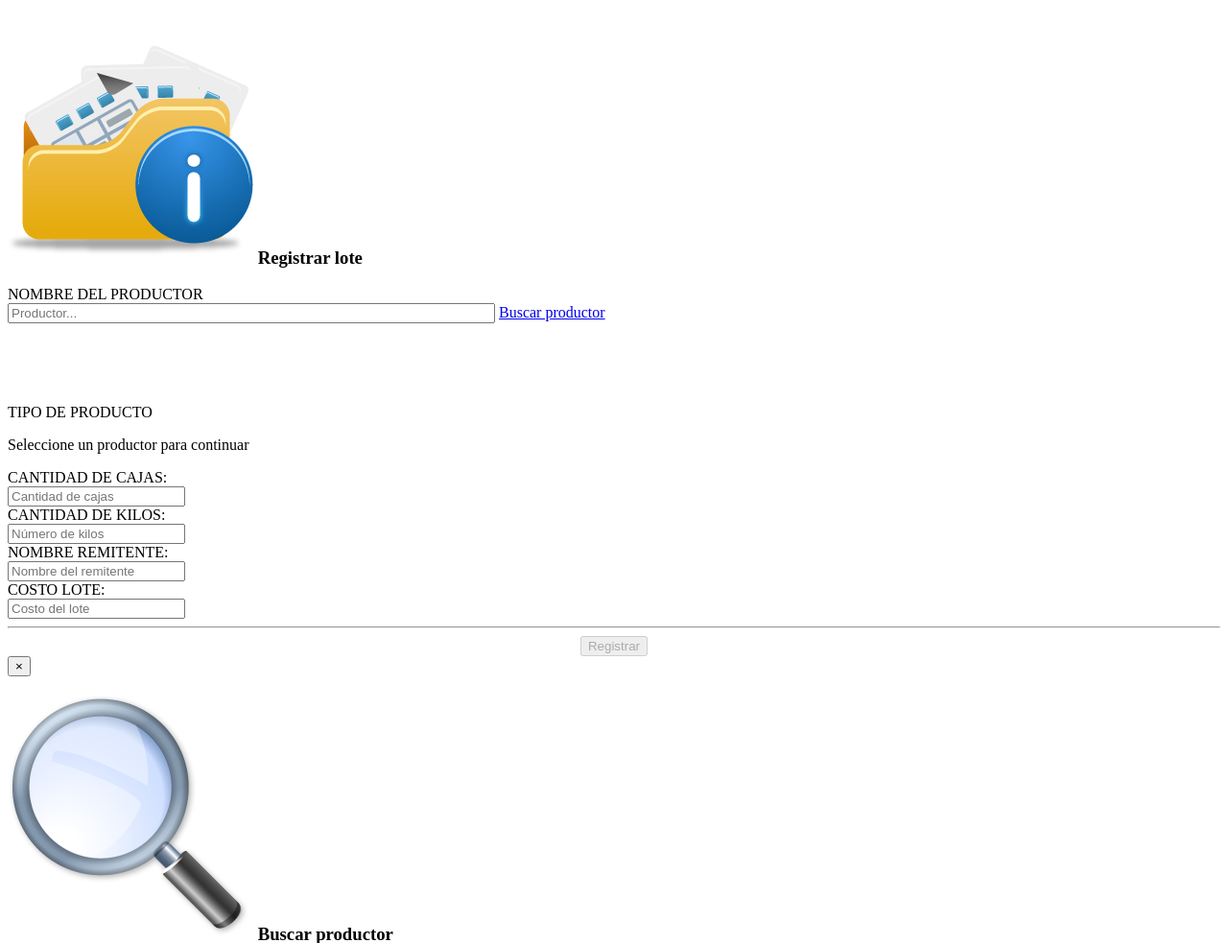
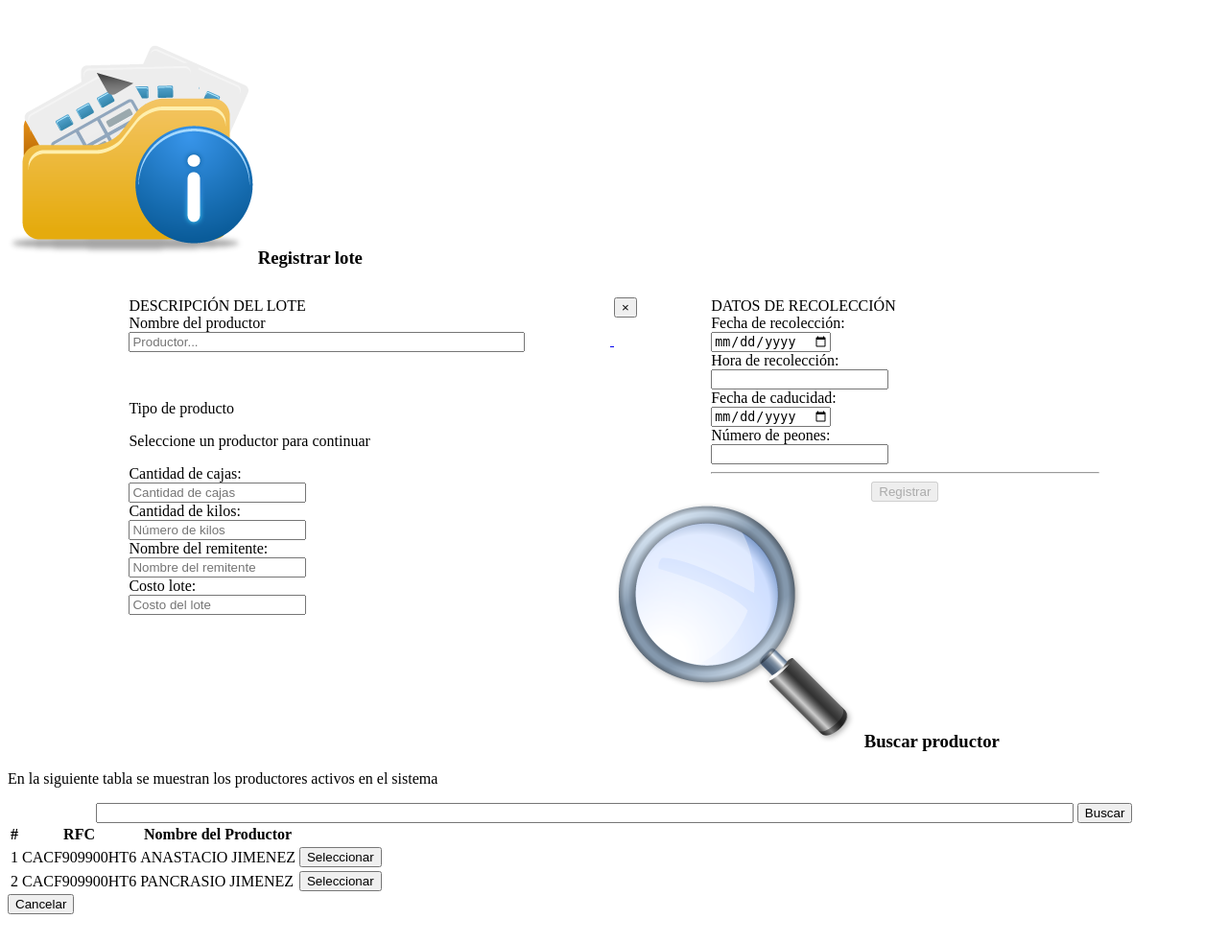
Before and after one commit to baidinger/traza, a PHP site: page /empaque/lotes/registro_nuevo_lote.php in a window 1280 px wide. Shown: the top 983 px of the page at 96% size. After the commit the page ends 953 px from the top, so only its background shows below. Run offline with PHP 8.4, Linux system fonts and the light colour scheme; data comes from the database, SQL or seed files in the repository.

Commit message:
Registro de lotes terminado

```diff
--- a/empaque/buscar/buscar_productos_productor.php
+++ b/empaque/buscar/buscar_productos_productor.php
@@ -10,16 +10,16 @@
 
 				include('../../mod/conexion.php');
 
-			    $consulta = "SELECT prds.id_producto, prds.nombre_producto, prds.variedad_producto FROM productos AS prds, productos_productores AS prdsepqs WHERE prds.id_producto = prdsepqs.id_producto_fk AND prdsepqs.id_productor_fk = $idProductor";
+			    $consulta = "SELECT prds.id_producto, prdsepqs.ubicacion_huerta, prds.nombre_producto, prds.variedad_producto FROM productos AS prds, productos_productores AS prdsepqs WHERE prds.id_producto = prdsepqs.id_producto_fk AND prdsepqs.id_productor_fk = $idProductor";
 				$resultado = mysql_query($consulta);
 
 				if(mysql_num_rows($resultado ) > 0){
 				?>
-		<select class="form-control" name="id_producto" id="selectProducto">
+		<select style="float:right" class="col-sm-9 form-control" name="id_producto" id="selectProducto">
 			<?php
 
 				while($row = mysql_fetch_array($resultado)){ ?>
-					<option value="<?php echo $row['id_producto']; ?>"><?php echo $row['nombre_producto']." ".$row['variedad_producto']; ?></option>
+					<option value="<?php echo $row['id_producto']; ?>"><?php echo $row['nombre_producto']." ".$row['variedad_producto']." - ".$row['ubicacion_huerta']; ?></option>
 				<?php }
 			?>
 		</select>
--- a/empaque/lotes/registro_nuevo_lote.php
+++ b/empaque/lotes/registro_nuevo_lote.php
@@ -9,87 +9,108 @@
 	<body>
 
 	<div class="contenedor-form">
-		<form id="formulario" class="form-horizontal" role="form" method="post" action="lotes/registro_nuevo_lote_admin.php">
+
      		<div class="modal-header">
-       		<h3 class="modal-title">
-       			<img class="img-header" src="img/lotes.png"> Registrar lote
-       		</h3>
+	       		<h3 class="modal-title">
+	       			<img class="img-header" src="img/lotes.png"> Registrar lote
+	       		</h3>
     		</div>
-    		<div>
-	      	<div class="modal-body">
+
+    		<div style="width:80%; margin: 30px auto">
+    		<form id="formulario" class="form-horizontal" role="form" method="post" action="lotes/registro_nuevo_lote_admin.php">
+
+	      	<div class="modal-body" style="width:50%; float: left">
+	      		<div class="alert alert-info">DESCRIPCIÓN DEL LOTE</div>
 	      		<div class="form-inline">
-			    	<label class="col-sm-2 control-label">NOMBRE DEL PRODUCTOR </label>
-			    	<div class="col-sm-17">
+			    	<label class="col-sm-3 control-label">Nombre del productor </label>
+			    	<div class="col-sm-9">
 			    		<input type="hidden" name="id_productor" id="inputIdProductor">
-						<input type="text" class="form-control " style="width: 500px" name="inputNombreProductor" id="inputNombreProductor" placeholder="Productor..." readOnly required>
-						<a href="#" class="btn btn-primary" data-toggle="modal" data-target="#modalProductor"><i class="glyphicon glyphicon-search"></i> Buscar productor</a>
+						<input type="text" class="form-control" style="width:80%" name="inputNombreProductor" id="inputNombreProductor" placeholder="Productor..." readOnly required>
+						<a href="#" style="float:right" class="btn btn-primary" data-toggle="modal" data-target="#modalProductor"><i class="glyphicon glyphicon-search"></i>&nbsp;</a>
 			    	</div>
 
 			  	</div>
 			  	<p>&nbsp;</p>
-			  	<p>&nbsp;</p>
 			  	<div class="form-group">
-			    	<label class="col-sm-2 control-label">TIPO DE PRODUCTO </label>
-			    	<div id="contenedor-productos-productor" class="col-sm-10">
-			    			<div class="alert alert-info" role="alert"><p>Seleccione un productor para continuar</p></div>
+			    	<label class="col-sm-3 control-label">Tipo de producto </label>
+			    	<div id="contenedor-productos-productor" class="col-sm-9">
+			    		<div class="alert alert-info" role="alert"><p>Seleccione un productor para continuar</p></div>
 		         	</div>
 				  </div>
 				  <div class="form-group">
-			    	<label class="col-sm-2 control-label">CANTIDAD DE CAJAS: </label>
-			    	<div class="col-sm-10">
+			    	<label class="col-sm-3 control-label">Cantidad de cajas: </label>
+			    	<div class="col-sm-9">
 			    		<input type="number" class="form-control input"
-			    		name="cantidad_cajas" id=""
+			    		name="cantidad_cajas"
 			    		placeholder="Cantidad de cajas" required min ="0">
 		         	</div>
 				  </div>
 				  <div class="form-group">
-			    	<label class="col-sm-2 control-label">CANTIDAD DE KILOS: </label>
-			    	<div class="col-sm-10">
+			    	<label class="col-sm-3 control-label">Cantidad de kilos: </label>
+			    	<div class="col-sm-9">
 			    		<input type="number" class="form-control input"
 			    		name="cantidad_kilos"
 			    		placeholder="Número de kilos" min="0" required>
 		         	</div>
 				  </div>
 				  <div class="form-group">
-			    	<label class="col-sm-2 control-label">NOMBRE REMITENTE: </label>
-			    	<div class="col-sm-10">
+			    	<label class="col-sm-3 control-label">Nombre del remitente: </label>
+			    	<div class="col-sm-9">
 			    		<input  type="text" pattern="[A-Za-zñÑ ]*" class="form-control input"
 			    		name="nombre_remitente" id=""
 			    		placeholder="Nombre del remitente" required>
 		         	</div>
 				  </div>
 				  <div class="form-group">
-			    	<label class="col-sm-2 control-label">COSTO LOTE: </label>
-			    	<div class="col-sm-10">
+			    	<label class="col-sm-3 control-label">Costo lote: </label>
+			    	<div class="col-sm-9">
 			    		<input type="number" min="0" class="form-control input"
 			    		name="costo_lote"
 			    		placeholder="Costo del lote" required>
 		         	</div>
 				  </div>
-				  <!--<div class="form-group">
-			    	<label class="col-sm-2 control-label">RANGO INICIAL EPC: </label>
-			    	<div class="col-sm-10">
-			    		<input type="text" class="form-control input"
-			    		name="rango_inicial" id=""
-			    		placeholder="Rango EPC inicial" >
+
+		     	</div>
+		     	<div class="modal-body" style="width:40%; float: right">
+		     		<div class="alert alert-info">DATOS DE RECOLECCIÓN</div>
+				  <div class="form-group">
+			    	<label class="col-sm-4 control-label">Fecha de recolección: </label>
+			    	<div class="col-sm-8">
+			    		<input type="date" class="form-control input"
+			    		name="fecha_recoleccion" >
 		         	</div>
 				  </div>
 				  <div class="form-group">
-			    	<label class="col-sm-2 control-label">RANGO FINAL EPC: </label>
-			    	<div class="col-sm-10">
+			    	<label class="col-sm-4 control-label">Hora de recolección: </label>
+			    	<div class="col-sm-8">
 			    		<input type="text" class="form-control input"
-			    		name="rango_final" id=""
-			    		placeholder="Rango EPC final" >
+			    		name="hora_recoleccion" >
 		         	</div>
-				  </div>-->
+				  </div>
+				  <div class="form-group">
+			    	<label class="col-sm-4 control-label">Fecha de caducidad: </label>
+			    	<div class="col-sm-8">
+			    		<input type="date" class="form-control input"
+			    		name="fecha_caducidad" >
+		         	</div>
+				  </div>
+				  <div class="form-group">
+			    	<label class="col-sm-4 control-label">Número de peones: </label>
+			    	<div class="col-sm-8">
+			    		<input type="number" min="1" class="form-control input"
+			    		name="numero_peones" >
+		         	</div>
+				  </div>
+
 			  	<hr>
 			  	<center>
 		     			<button id="guardar" class="btn btn-primary" disabled><i  class="glyphicon glyphicon-ok"></i> Registrar</button>
 		     			<input type="hidden" name="url" value="../index.php?op=admon_lotes">
-		     		</center>
+		     	</center>
 		     	</div>
+		    </form>
 	    </div>
-	     </form>
+
 	 </div>
 
 	 <div class="modal fade bs-example-modal-lg" id="modalProductor" tabindex="-1" role="dialog" aria-labelledby="myLargeModalLabel">
--- a/empaque/lotes/registro_nuevo_lote_admin.php
+++ b/empaque/lotes/registro_nuevo_lote_admin.php
@@ -6,6 +6,10 @@
 	$cantidad_kilos		=	$_POST['cantidad_kilos'];
 	$nombre_remitente	=	strtoupper($_POST['nombre_remitente']);
 	$costo_lote			=	$_POST['costo_lote'];
+	$fecha_recoleccion			=	$_POST['fecha_recoleccion'];
+	$hora_recoleccion			=	$_POST['hora_recoleccion'];
+	$fecha_caducidad			=	$_POST['fecha_caducidad'];
+	$numero_peones			=	$_POST['numero_peones'];
 	/*$rango_inicial		=	$_POST['rango_inicial'];
 	$rango_final		=	$_POST['rango_final'];*/
 
@@ -20,7 +24,7 @@
 
 
 	 PRINT $cadena = " INSERT INTO lotes (id_productor_fk, id_producto_fk, cant_cajas_lote, cant_kilos_lote, remitente_lote, fecha_recibo_lote, hora_recibo_lote, costo_lote, id_empaque_fk, fecha_caducidad, fecha_recoleccion,  hora_recoleccion, numero_peones, rendimiento_kg, rendimiento_cajas)
-		VALUES ($id_productor,$id_producto,$cantidad_cajas,$cantidad_kilos,'".$nombre_remitente."','".date("Y-m-d")."','".date("H:i:s")."',$costo_lote,$id_empaque,'".date("Y-m-d")."','".date("Y-m-d")."','".date("H:i:s")."',0,0,0)";
+		VALUES ($id_productor,$id_producto,$cantidad_cajas,$cantidad_kilos,'".$nombre_remitente."','".date("Y-m-d")."','".date("H:i:s")."',$costo_lote,$id_empaque,'".$fecha_caducidad."','".$fecha_recoleccion."','".$hora_recoleccion."',$numero_peones,0,0)";
 	if(mysql_query($cadena)){
 			mysql_close($conexion);
 			header ("Location: ../index.php?op=admon_lotes");
--- a/mod/conexion.php
+++ b/mod/conexion.php
@@ -1,6 +1,6 @@
 <?php
 	@session_start();
-	$conexion = mysql_connect("localhost", "root", "");
+	$conexion = mysql_connect("localhost", "root", "simpus2124");
 	mysql_select_db("trazabilidad", $conexion);
 	mysql_query("charset utf8");
 ?>
```
Also changed, not shown: 1 other file.
